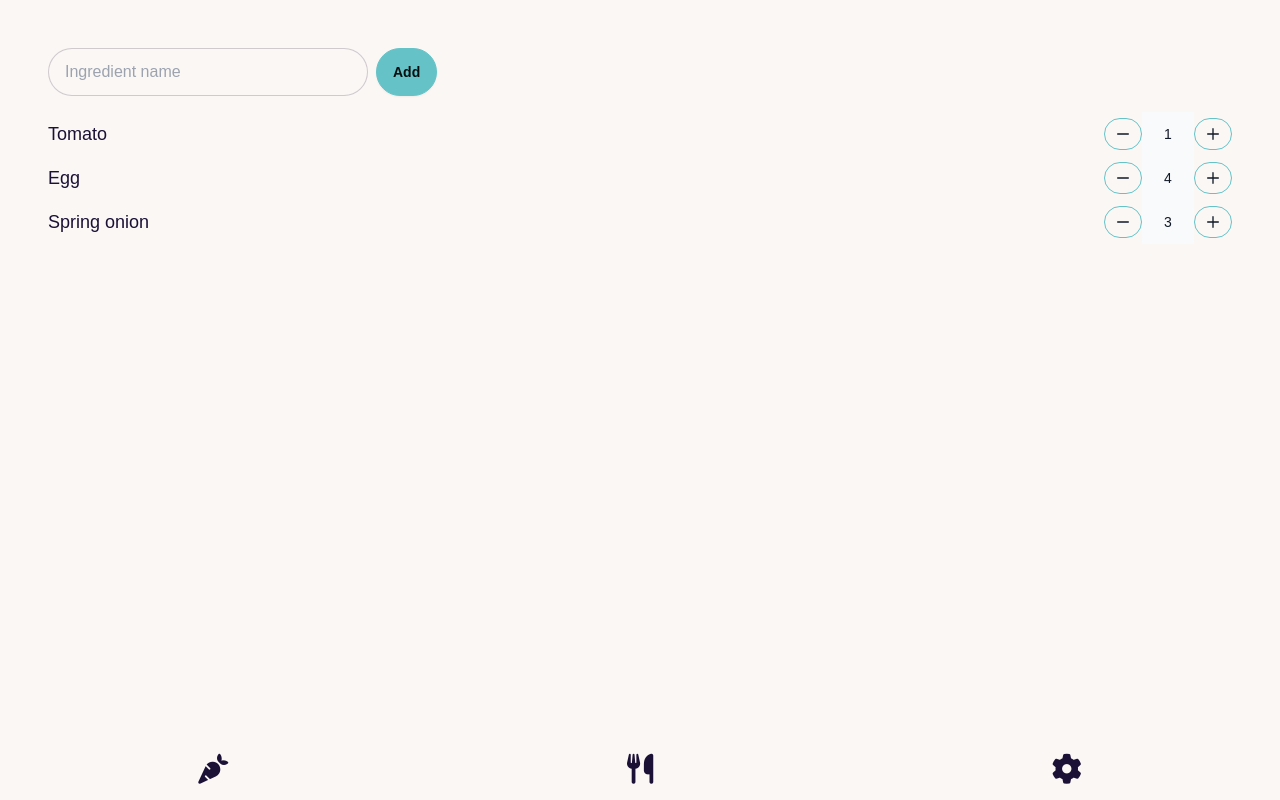
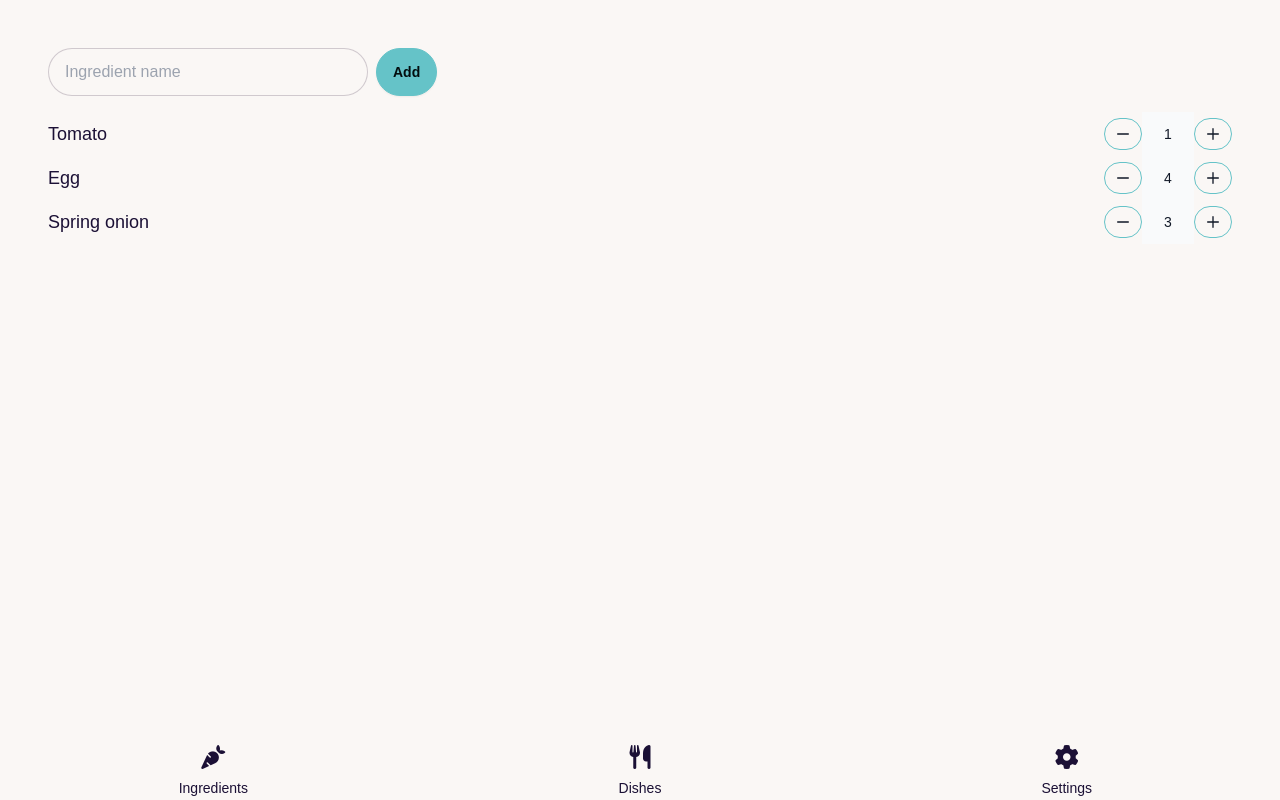
Before and after one commit to luoxinnan/DishDashApp, a React (Vite) app in the folder Frontend/: page / in a window 1280 px wide. Built offline with nearby package versions, Linux system fonts and the light colour scheme; a web font is replaced by a local one.

Commit message:
Modify navbar

```diff
--- a/Frontend/src/App.tsx
+++ b/Frontend/src/App.tsx
@@ -115,9 +115,24 @@ export function App() {
 
       </div>
       <div className="btm-nav">
-        <Link to="/" ><button><i className="fa-solid fa-carrot text-3xl" ></i></button> </Link>
-        <Link to="/dishes"><button className="active"><i className="fa-solid fa-utensils text-3xl"></i></button></Link>
-        <button><i className="fa-solid fa-gear text-3xl"></i></button>
+        <Link to="/" >
+          <button>
+            <i className="fa-solid fa-carrot text-2xl" ></i>
+          </button>
+          <span className='text-sm'>Ingredients</span>
+        </Link>
+        <Link to="/dishes">
+          <button className="active">
+            <i className="fa-solid fa-utensils text-2xl"></i>
+          </button>
+          <span className='text-sm'>Dishes</span>
+        </Link>
+        <div >
+          <button>
+            <i className="fa-solid fa-gear text-2xl"></i>
+          </button>
+          <span className='text-sm'>Settings</span>
+        </div>
 
         {/* <button onClick={() => setIsIngredpage(true)}>
         <svg xmlns="http://www.w3.org/2000/svg" viewBox="0 0 512 512">
```
